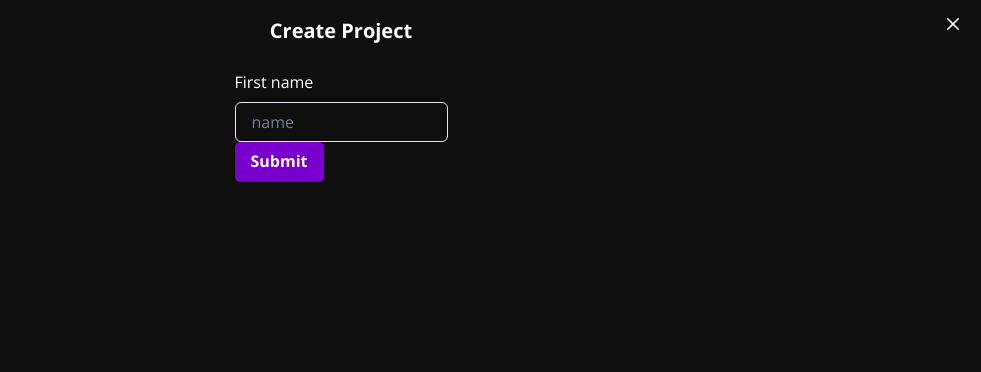
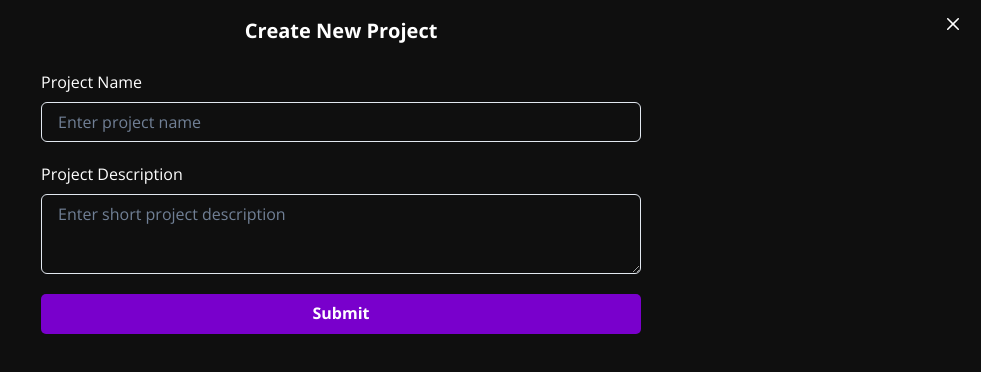
Before and after one commit to Dovakiin0/BugNet, a React (Vite) app in the folder client/: page / in a window 1280 px wide. Both pictures are taken after typing "Sample" into the empty fields and a click on the button "Create New". Shown: the top 372 px of the page, without its empty margins (299-1280 px from the left). Built offline with nearby package versions, Linux system fonts and the light colour scheme; grey boxes are pictures that could not be loaded.

Commit message:
formik development

```diff
--- a/client/package.json
+++ b/client/package.json
@@ -20,6 +20,7 @@
     "react-dom": "^18.2.0",
     "react-icons": "^4.7.1",
     "react-router-dom": "^6.8.0",
+    "yup": "^0.32.11",
     "zustand": "^4.3.2"
   },
   "devDependencies": {
--- a/client/src/app/Project/components/ProjectModal.tsx
+++ b/client/src/app/Project/components/ProjectModal.tsx
@@ -1,13 +1,19 @@
-import FullModal from "../../../components/FullModal";
-import { Formik, Form, Field, ErrorMessage } from "formik";
 import {
+  Button,
+  Flex,
   FormControl,
-  FormLabel,
   FormErrorMessage,
   FormHelperText,
+  FormLabel,
   Input,
-  Button,
+  Textarea,
 } from "@chakra-ui/react";
+import { ErrorMessage, Field, Form, Formik } from "formik";
+import { useState } from "react";
+import FullModal from "../../../components/FullModal";
+import * as Yup from "yup";
+import TextField from "../../../components/Forms/TextField";
+import TextArea from "../../../components/Forms/TextArea";
 
 type Props = {
   isOpen: boolean;
@@ -15,37 +21,41 @@ type Props = {
 };
 
 function ProjectModal({ isOpen, onClose }: Props) {
-  function onSubmit(values: any, { setSubmitting }: any) {
-    setTimeout(() => {
-      alert(JSON.stringify(values, null, 2));
+  const [initialValues, setInitialValues] = useState({
+    name: "",
+    description: "",
+  });
+
+  function onSubmit(values: typeof initialValues, { setSubmitting }: any) {
+    console.log(values);
     setSubmitting(false);
-    }, 1000);
-  }
-
-  function validateFields(value: any) {
-    let error;
-    if (!value) {
-      error = "Name is required";
-    } else if (value.toLowerCase() !== "naruto") {
-      error = "Jeez! You're not a fan 😱";
-    }
-    return error;
   }
 
   return (
-    <FullModal isOpen={isOpen} onClose={onClose} header="Create Project">
-      <Formik initialValues={{ email: "", password: "" }} onSubmit={onSubmit}>
+    <FullModal isOpen={isOpen} onClose={onClose} header="Create New Project">
+      <Formik
+        initialValues={initialValues}
+        onSubmit={onSubmit}
+        validationSchema={Yup.object({
+          name: Yup.string().required("Project name is required"),
+          description: Yup.string().required("Project desctiption is required"),
+        })}
+      >
         {({ isSubmitting }) => (
           <Form>
-            <Field name="name" validate={validateFields}>
-              {({ field, form }: any) => (
-                <FormControl isInvalid={form.errors.name && form.touched.name}>
-                  <FormLabel>First name</FormLabel>
-                  <Input {...field} placeholder="name" />
-                  <FormErrorMessage>{form.errors.name}</FormErrorMessage>
-                </FormControl>
-              )}
-            </Field>
+            <Flex flexDirection={"column"} gap="5">
+              <TextField
+                type="text"
+                name="name"
+                label="Project Name"
+                width="600px"
+                placeholder="Enter project name"
+              />
+              <TextArea
+                name="description"
+                label="Project Description"
+                placeholder="Enter short project description"
+              />
               <Button
                 disabled={isSubmitting}
                 type="submit"
@@ -55,6 +65,7 @@ function ProjectModal({ isOpen, onClose }: Props) {
               >
                 Submit
               </Button>
+            </Flex>
           </Form>
         )}
       </Formik>
--- /dev/null
+++ b/client/src/components/Forms/TextArea.tsx
@@ -0,0 +1,21 @@
+import { Field, useField } from "formik";
+import {
+  FormControl,
+  FormErrorMessage,
+  FormLabel,
+  Textarea,
+} from "@chakra-ui/react";
+
+function TextArea({ label, ...props }: any) {
+  const [field, meta] = useField(props);
+
+  return (
+    <FormControl isInvalid={meta.error !== "" && meta.touched}>
+      <FormLabel>{label}</FormLabel>
+      <Field as={Textarea} {...field} {...props} />
+      <FormErrorMessage>{meta.error}</FormErrorMessage>
+    </FormControl>
+  );
+}
+
+export default TextArea;
--- /dev/null
+++ b/client/src/components/Forms/TextField.tsx
@@ -0,0 +1,21 @@
+import { Field, useField } from "formik";
+import {
+  FormControl,
+  FormErrorMessage,
+  FormLabel,
+  Input,
+} from "@chakra-ui/react";
+
+function TextField({ label, ...props }: any) {
+  const [field, meta] = useField(props);
+
+  return (
+    <FormControl isInvalid={meta.error !== "" && meta.touched}>
+      <FormLabel>{label}</FormLabel>
+      <Field as={Input} {...field} {...props} />
+      <FormErrorMessage>{meta.error}</FormErrorMessage>
+    </FormControl>
+  );
+}
+
+export default TextField;
--- a/client/src/partials/Routes/HeaderRoutes.ts
+++ b/client/src/partials/Routes/HeaderRoutes.ts
@@ -13,16 +13,6 @@ export const HeaderRoutes: HeaderRoute[] = [
     access: ["admin", "user"],
   },
   {
-    name: "Projects",
-    path: "/projects",
-    access: ["admin", "user"],
-  },
-  {
-    name: "Bugs",
-    path: "/bugs",
-    access: ["admin", "user"],
-  },
-  {
     name: "Kanban",
     path: "/kanban",
     access: ["admin", "user"],
```
Also changed, not shown: 1 other file (tests, documents, lock files or other folders). Lines whose indentation alone changed are shown as unchanged.
